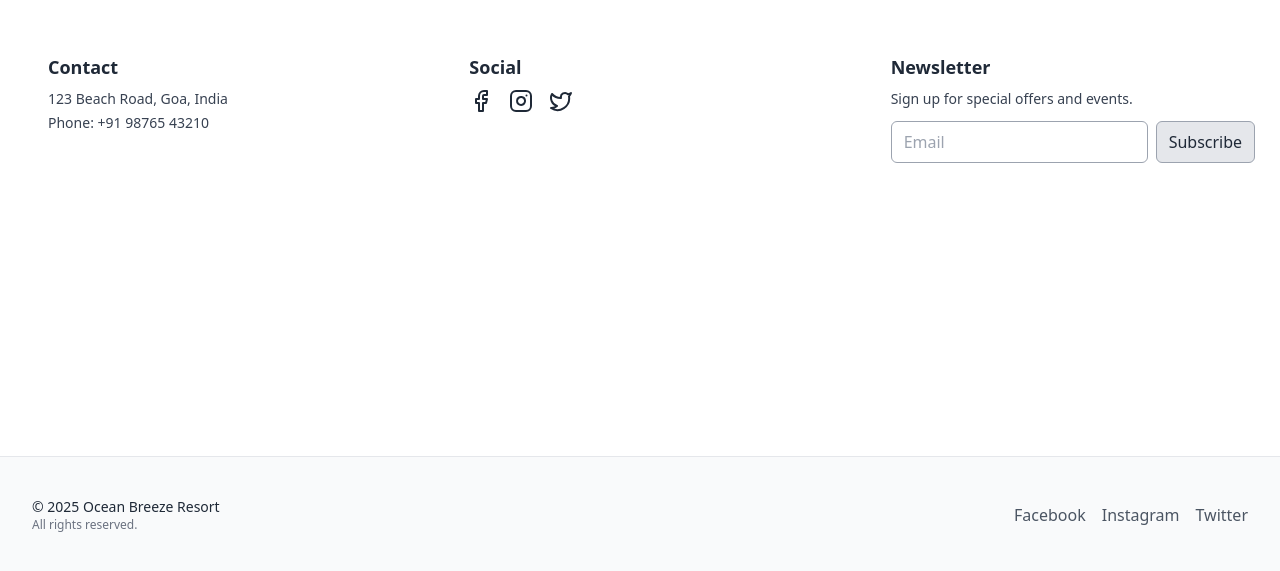
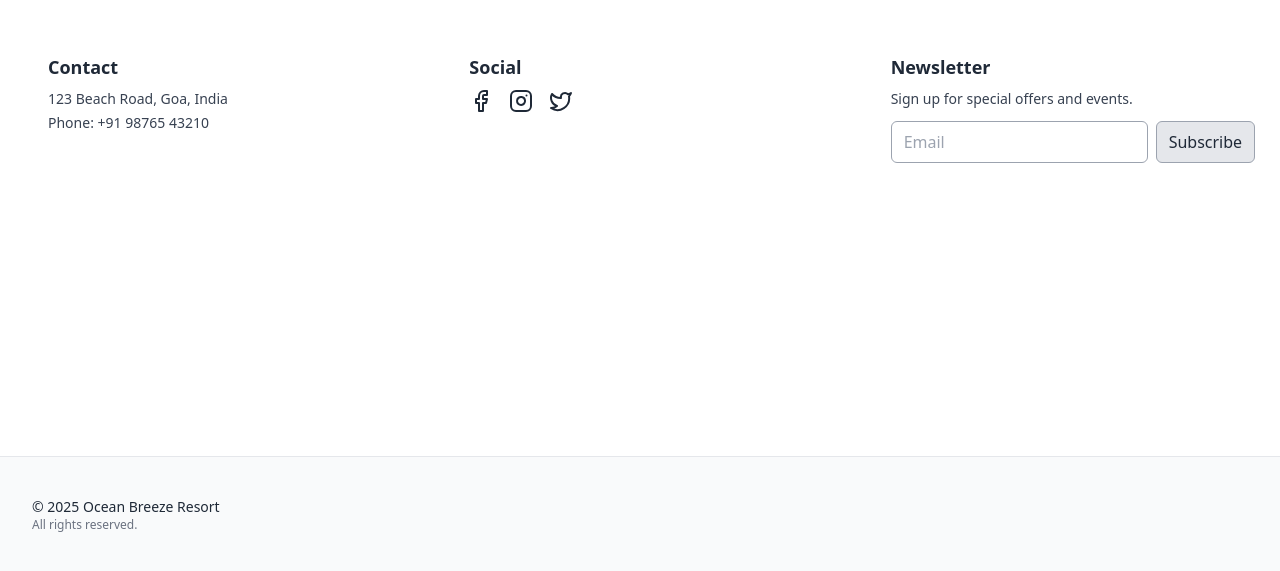
Before and after one commit to ananthumv/ResortBooking, a React (Vite) app in the folder FrontEnd/: page / in a window 1280 px wide. Shown: the part 2732-3303 px from the top of the page. Built offline with nearby package versions, Linux system fonts and the light colour scheme.

Commit message:
json file Updated

```diff
--- a/FrontEnd/src/components/layout/Layout.jsx
+++ b/FrontEnd/src/components/layout/Layout.jsx
@@ -59,27 +59,6 @@ export default function Layout({ children }) {
             </div>
             <div className="text-xs text-gray-500">All rights reserved.</div>
           </div>
-
-          <div className="flex items-center gap-4">
-            <a
-              href="#"
-              className="text-gray-600 hover:text-primary transition-colors"
-            >
-              Facebook
-            </a>
-            <a
-              href="#"
-              className="text-gray-600 hover:text-primary transition-colors"
-            >
-              Instagram
-            </a>
-            <a
-              href="#"
-              className="text-gray-600 hover:text-primary transition-colors"
-            >
-              Twitter
-            </a>
-          </div>
         </div>
       </footer>
     </div>
```
Also changed, not shown: 1 other file (tests, documents, lock files or other folders).
